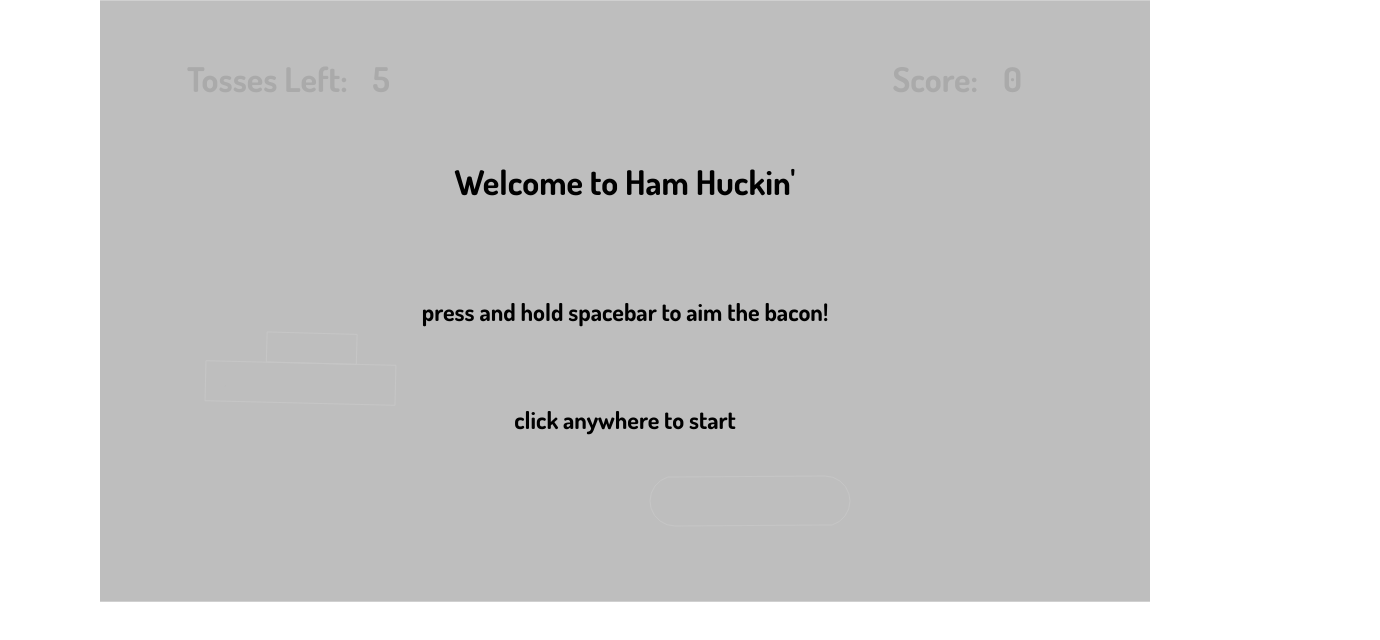
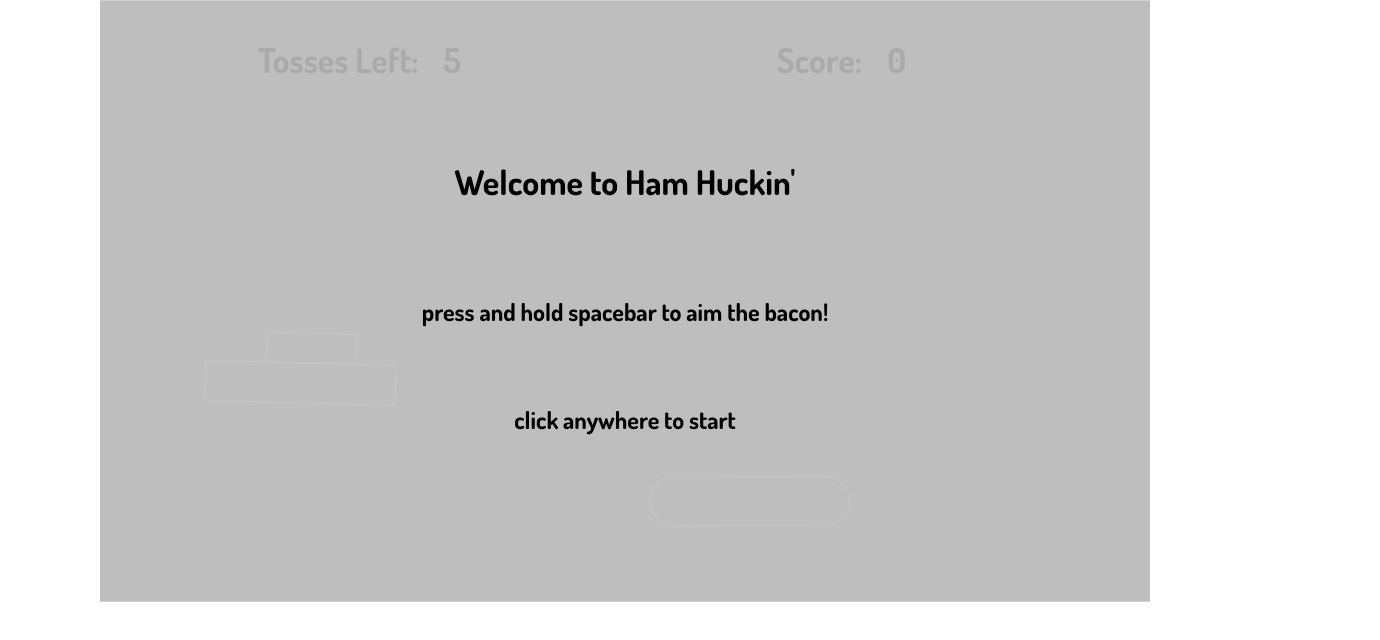
Before and after one commit to slolobdill44/Hamhuckin, a website: page index.html in a window 1280 px wide. Shown: the part 58-698 px from the top of the page, 1380 px wide, since content can reach past the window. Drawn offline with Linux system fonts and the light colour scheme.

Commit message:
Fixes score spacing

```diff
--- a/css/style.css
+++ b/css/style.css
@@ -71,13 +71,18 @@ img  {
   margin-left: 100px;
 }
 
+#in-game-text {
+  display: flex;
+  position: absolute;
+  flex-direction: row;
+  justify-content: space-around;
+  margin-top: 80px;
+  width: 100%;
+}
 
 .score-text{
   font-family: 'Dosis', sans-serif;
-  top: 115px;
-  right: 258px;
   font-size: 34px;
-  position: absolute;
 }
 
 .score-number {
@@ -87,10 +92,7 @@ img  {
 
 .shots-text {
   font-family: 'Dosis', sans-serif;
-  top: 115px;
-  left: 187px;
   font-size: 34px;
-  position: absolute;
 }
 
 .shots-number {
--- a/index.html
+++ b/index.html
@@ -12,7 +12,8 @@
   <script src="lib/decomp.min.js" type="text/javascript"></script>
   <script src="lib/hamhuckin.js" type="text/javascript"></script>
 
-  <body id="game-screen" onload="gameStart()">
+  <body id="game-screen" onload='gameStart()'>
+    <div id='in-game-text'>
       <div class="shots-text">
         Tosses Left:<div class="shots-number">5</div>
       </div>
@@ -20,6 +21,8 @@
         Score:<div class="score-number">0</div>
       </div>
       <div class="stack-height"></div>
+    </div>
+
 
     <div id='title-screen'>
       <div class='title-screen-text'>
@@ -37,13 +40,15 @@
       </div>
     </div>
 
-    <footer id="info-nav">
+    <header id="info-nav">
       <p>
         <strong class="title-text">Ham Huckin'</strong>
         <a href="https://github.com/slolobdill44"><img class="github-img" src="assets/github.png" /></a>
         <a href="http://www.wherestheguero.com/" class="portfolio-link" >my portfolio</a>
       </p>
-    </footer>
+    </header>
+
+
   </body>
 
 
```
Lines whose indentation alone changed are shown as unchanged.
